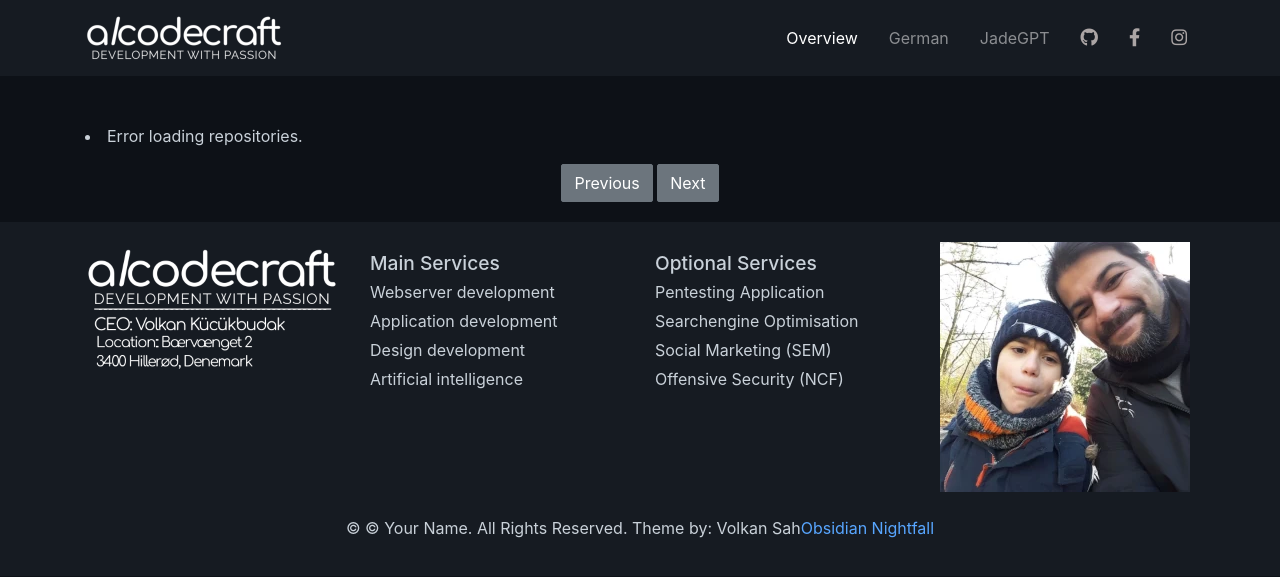
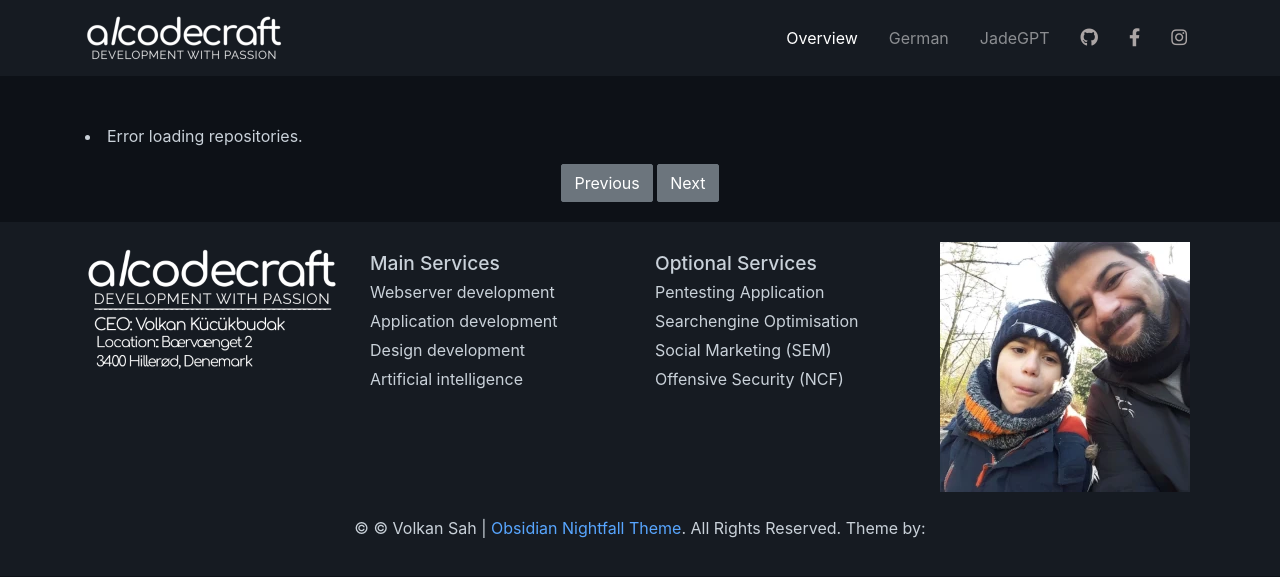
Before and after one commit to VolkanSah/Obsidian-Nightfall, a Jekyll site: the page built from index.md, in a window 1280 px wide. Shown: the top 577 px of the page. Built offline with Jekyll 4.4.1, drawn with Linux system fonts in a browser that asks for light colours; nearby versions of some CDN libraries.

Commit message:
Update default.html

```diff
--- a/_layouts/default.html
+++ b/_layouts/default.html
@@ -368,7 +368,7 @@
         <!-- Copyright section dont remove, please!-->
         <div class="row mt-4">
             <div class="col-md-12 text-center">
-                <p>&copy; © Your Name. All Rights Reserved. Theme by: Volkan Sah<a href="https://github.com/VolkanSah/Obsidian-Nightfall/l">Obsidian Nightfall</a></p>
+                <p>&copy; © Volkan Sah | <a href="https://github.com/VolkanSah/Obsidian-Nightfall/l">Obsidian Nightfall Theme</a>. All Rights Reserved. Theme by: </p>
             </div>
         </div>
     </div>
```
